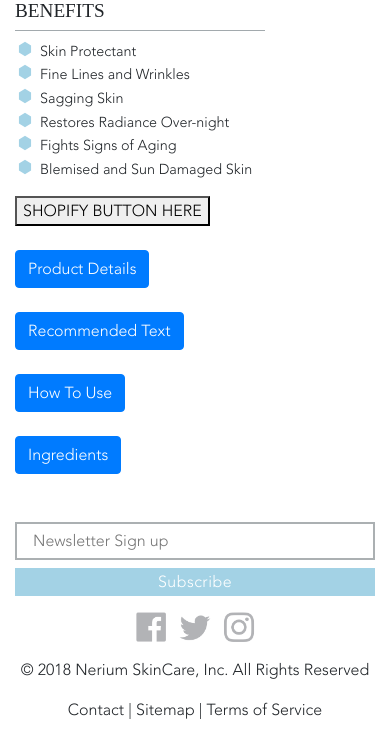
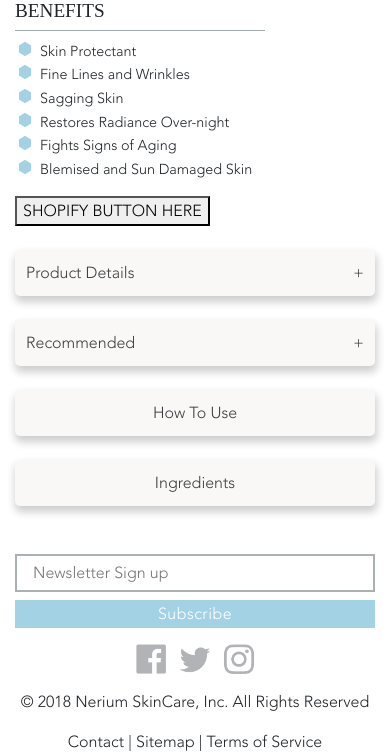
Before and after one commit to Amber-Williams/NSCom, a PHP site: page /Advanced-Night/index.php in a window 390 px wide. Shown: the part 904-1656 px from the top of the page. Before the commit the page ends 1623 px from the top, so only its background shows below. Run offline with PHP 8.4, Linux system fonts and the light colour scheme; some web fonts are replaced.

Commit message:
Indi Mobile button edits

```diff
--- a/Advanced-Night/index.php
+++ b/Advanced-Night/index.php
@@ -43,9 +43,25 @@
       padding-bottom: 8px;
   }
   .indi-m-btn {
-    background:white;
+    background:#F9F8F6;
+    color:#3B3D40;
+    padding: 10px;
+    box-shadow: 1px 5px 8px 1px rgba(1, 1, 1, 0.2);
+    border-radius:5px;
+    transition: 0.3s ease;
+    outline: none;
+    width:100%;
   }
+  .indi-m-btn:hover {
+    box-shadow: 1px 3px 3px 0px rgba(1, 1, 1, 0.1);
+    outline: none;
+  }
+  .indi-m-btn:focus{
+    outline:0 !important;
+  }
+
 </style>
+
 <hr class="hr-indi" />
 
 
@@ -245,8 +261,22 @@
     <!--START Show on Mobile-->
     <div class="show-xs">
       <!--DETAILS MOBILE BUTTON-->
-      <button class="btn btn-primary mt-4" type="button" data-toggle="collapse" data-target="#collapseProductDetails" aria-expanded="false" aria-controls="collapseExample">
-        Product Details
+      <script>
+        let isMinus = false;
+        function btnMinusPlusChange(){
+          if(isMinus == false){
+            document.getElementById('minusPlus').innerHTML = "-";
+            isMinus = true;
+          } else {
+            document.getElementById('minusPlus').innerHTML = "+";
+            isMinus = false;
+          }
+          console.log(this);
+        }
+      </script>
+
+      <button onclick="btnMinusPlusChange()" class="btn indi-m-btn mt-4" type="button" data-toggle="collapse" data-target="#collapseProductDetails" aria-expanded="false" aria-controls="collapseExample">
+        <span class="float-left">Product Details</span> <span id="minusPlus" class="float-right" >+</span>
       </button>
       <br/>
       <div class="collapse" id="collapseProductDetails">
@@ -277,8 +307,9 @@
 
 
       <!--RECOMMENDED MOBILE BUTTON-->
-      <button class="btn btn-primary mt-4" type="button" data-toggle="collapse" data-target="#collapseRecommended" aria-expanded="false" aria-controls="collapseExample">
-        Recommended Text
+      <button onclick="btnMinusPlusChange()" class="btn indi-m-btn mt-4" type="button" data-toggle="collapse" data-target="#collapseRecommended" aria-expanded="false" aria-controls="collapseExample">
+      <span class="float-left">Recommended</span> <span id="minusPlus" class="float-right" >+</span>
+
       </button>
       <br/>
       <div class="collapse" id="collapseRecommended">
@@ -312,7 +343,7 @@
 
 
       <!--HOW TO MOBILE BUTTON-->
-      <button class="btn btn-primary mt-4" type="button" data-toggle="collapse" data-target="#collapseHowTo" aria-expanded="false" aria-controls="collapseExample">
+      <button class="btn indi-m-btn mt-4" type="button" data-toggle="collapse" data-target="#collapseHowTo" aria-expanded="false" aria-controls="collapseExample">
         How To Use
       </button>
       <br/>
@@ -360,11 +391,10 @@
 
         </div>
       <!--END HOW TO MOBILE BUTTON-->
-      </div>
 
 
       <!--INGREDIENTS MOBILE BUTTON-->
-      <button class="btn btn-primary mt-4" type="button" data-toggle="collapse" data-target="#collapseIng" aria-expanded="false" aria-controls="collapseExample">
+      <button class="btn indi-m-btn mt-4" type="button" data-toggle="collapse" data-target="#collapseIng" aria-expanded="false" aria-controls="collapseExample">
         Ingredients
       </button>
       <br/>
@@ -407,6 +437,8 @@
       </div>
 
 
+
+      </div>
     <!--END Show on Mobile-->
     </div>
 
```
Also changed, not shown: 1 other file.
